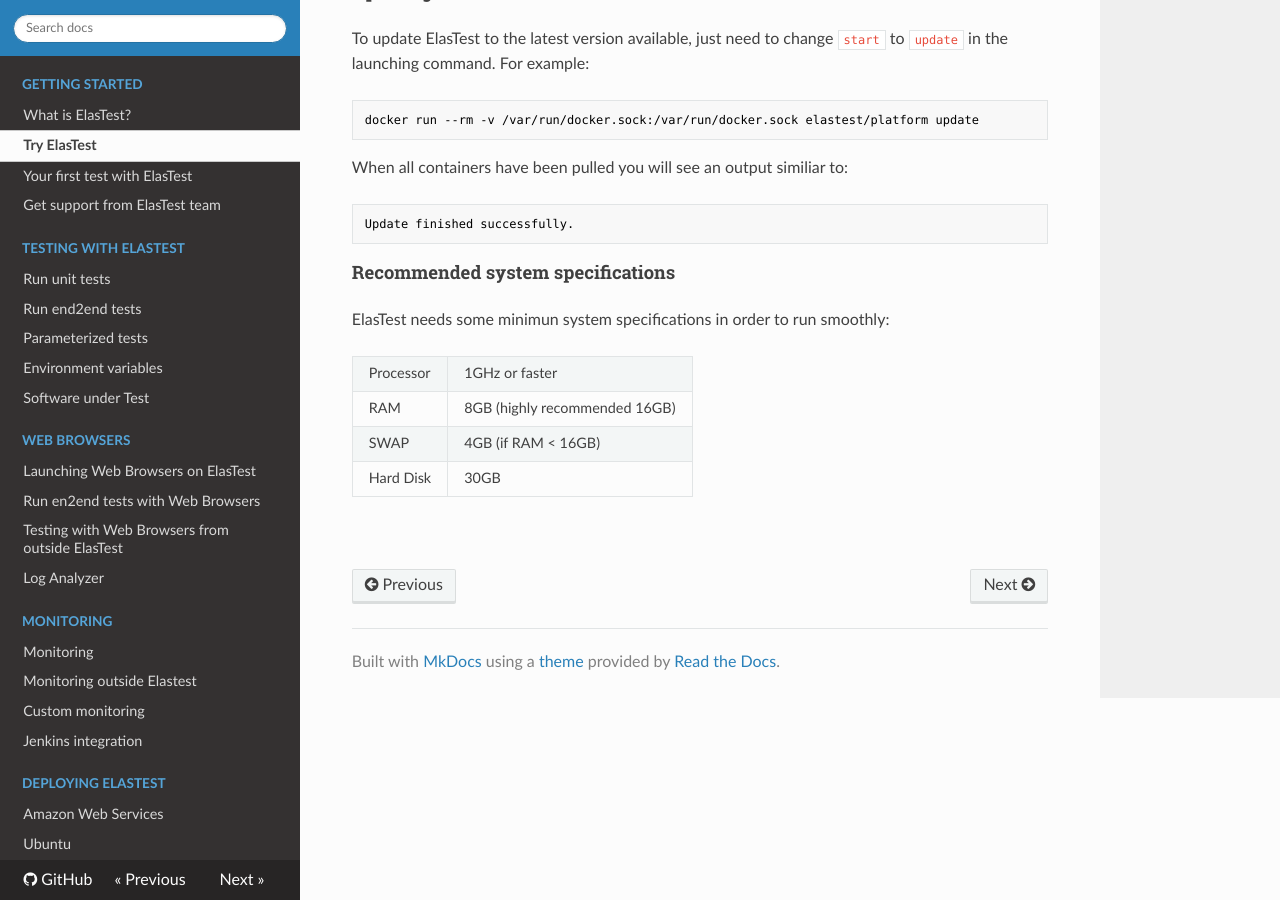
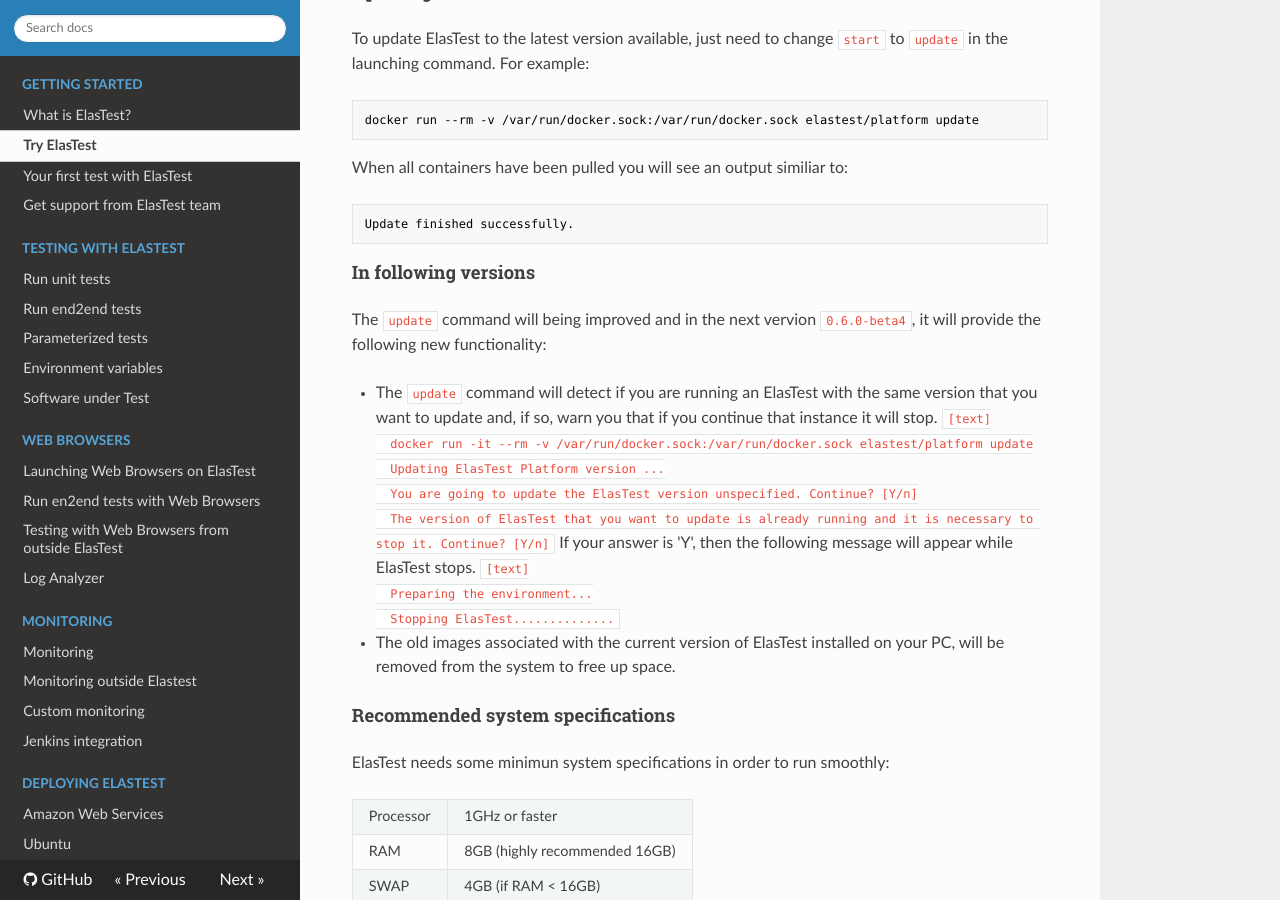
Before and after one commit to elastest/elastest.io-docs, an MkDocs documentation site: the page built from docs/try-elastest.md, in a window 1280 px wide and 900 px high, scrolled down 1482 px. Built offline with MkDocs 1.6.1, drawn with Linux system fonts in a browser that asks for light colours; nearby versions of some CDN libraries; old or Windows-style settings are respelled for this version of MkDocs.

Commit message:
Update the documentation of the "update" command

````diff
--- a/docs/try-elastest.md
+++ b/docs/try-elastest.md
@@ -80,6 +80,23 @@
 ```text
 Update finished successfully.
 ```
+<h4 id="next-update" class="link-top">In following versions</h4>
+
+The `update` command will being improved and in the next vervion `0.6.0-beta4`, it will provide the following new functionality:
+
+* The `update` command will detect if you are running an ElasTest with the same version that you want to update and, if so, warn you that if you continue that instance it will stop.
+  ```[text]
+  docker run -it --rm -v /var/run/docker.sock:/var/run/docker.sock elastest/platform update
+  Updating ElasTest Platform version ...
+  You are going to update the ElasTest version unspecified. Continue? [Y/n]
+  The version of ElasTest that you want to update is already running and it is necessary to stop it. Continue? [Y/n]
+  ```
+  If your answer is 'Y', then the following message will appear while ElasTest stops.
+  ```[text]
+  Preparing the environment...
+  Stopping ElasTest..............
+  ```
+* The old images associated with the current version of ElasTest installed on your PC, will be removed from the system to free up space.
 
 <h4 class="holder-subtitle link-top" id="system-specs">Recommended system specifications</h4>
 
````
